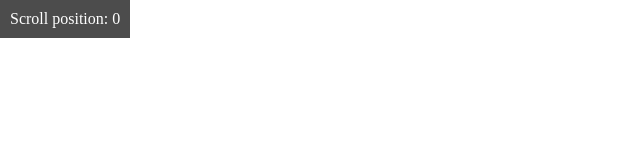
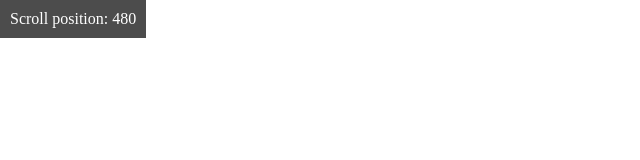
Before and after one commit to ankitraghuwanshi/javascript, a plain HTML site: page debouncing&throttling/throttling.html in a window 1280 px wide. Shown: the top 160 px of the page, 0-640 px from the left. Drawn offline with Linux system fonts and the light colour scheme.

Commit message:
throttling

```diff
--- a/debouncing&throttling/throttling.html
+++ b/debouncing&throttling/throttling.html
@@ -23,6 +23,28 @@
 
     <script>
 
+        const delay=1000
+        let lastScrollTime=0
+        let currentScrollLocation=0
+
+        window.addEventListener('scroll',()=>{
+
+            const now=new Date().getTime()
+
+            //to limit multiple scrolling event call for scroll position change
+            if(now-lastScrollTime>delay){
+                //to prevent upward scrolling event call for scroll position change
+                if(window.scrollY>currentScrollLocation){
+                    document.getElementById("scrollPosition").innerText=window.scrollY
+                    console.log("scrolling")
+
+                    lastScrollTime=now
+
+                    currentScrollLocation=window.scrollY
+                }
+            }
+        })
+        <!-- // Homework -> Try to implement this with setTimeout (not Date().getTime())-->
     </script>
 </body>
 </html>
```
